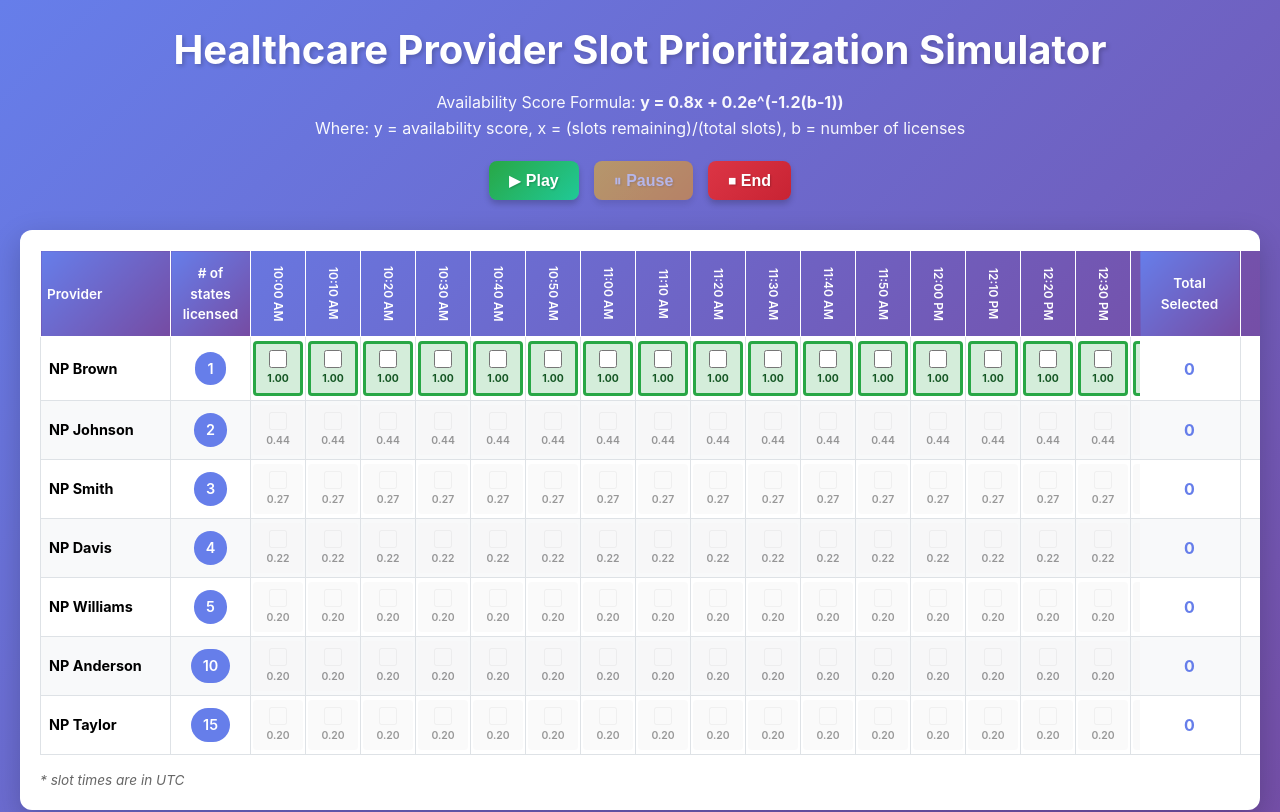
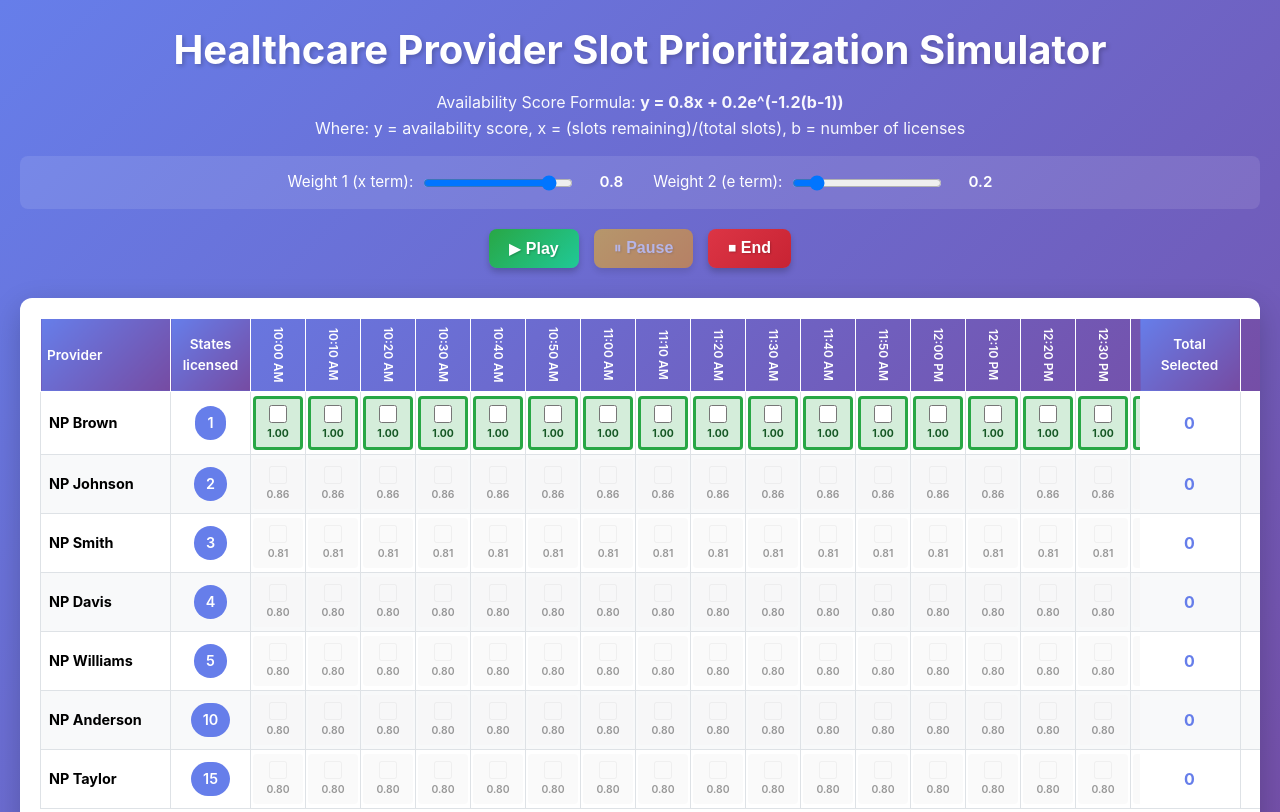
Before and after one commit to arundevgithub/SlotPrioritizationSimulator, a React (Vite) app: page / in a window 1280 px wide. Shown: the top 812 px of the page. Built offline with nearby package versions, Linux system fonts and the light colour scheme.

Commit message:
Added weight controls

```diff
--- a/src/App.css
+++ b/src/App.css
@@ -22,6 +22,36 @@
   font-size: 2.5rem;
   font-weight: 700;
   text-shadow: 2px 2px 4px rgba(0, 0, 0, 0.2);
+}
+
+.weight-controls {
+  display: flex;
+  gap: 30px;
+  justify-content: center;
+  align-items: center;
+  margin: 15px 0;
+  padding: 15px;
+  background: rgba(255, 255, 255, 0.1);
+  border-radius: 8px;
+}
+
+.weight-control {
+  display: flex;
+  align-items: center;
+  gap: 10px;
+  color: white;
+  font-size: 0.95rem;
+}
+
+.weight-control input[type="range"] {
+  width: 150px;
+  cursor: pointer;
+}
+
+.weight-control span {
+  min-width: 40px;
+  font-weight: 600;
+  text-align: right;
 }
 
 .equation-info {
--- a/src/App.jsx
+++ b/src/App.jsx
@@ -42,6 +42,8 @@ function App() {
   const [newlySelectedSlots, setNewlySelectedSlots] = useState({}) // { providerId: { slotId: true } } - for highlighting
   const [isPlaying, setIsPlaying] = useState(false)
   const [isPaused, setIsPaused] = useState(false)
+  const [weight1, setWeight1] = useState(0.8) // Weight for x term
+  const [weight2, setWeight2] = useState(0.2) // Weight for exponential term
   const timeSlots = useMemo(() => generateTimeSlots(), [])
   const simulationIntervalRef = useRef(null)
   const simulationInProgressRef = useRef(false)
@@ -77,7 +79,7 @@ function App() {
     return truncated.toFixed(2)
   }
 
-  // Calculate availability score: y = 0.8x + 0.2e^(-1.2(b-1))
+  // Calculate availability score: y = weight1*x + weight2*e^(-1.2(b-1))
   // where x = (slots remaining for a provider) / (total number of slots)
   // b is the number of licenses, and e is Euler's number
   const calculateAvailabilityScore = (providerId, licenses) => {
@@ -86,8 +88,8 @@ function App() {
     const selectedSlotsCount = getTotalSelectedSlots(providerId)
     const slotsRemaining = totalSlots - selectedSlotsCount
     const x = slotsRemaining / totalSlots
-    const exponentialTerm = 0.8 * Math.exp(-1.2 * (licenses - 1))
-    return 0.2 * x + exponentialTerm
+    const exponentialTerm = Math.exp(-1.2 * (licenses - 1))
+    return weight1 * x + weight2 * exponentialTerm
   }
 
   // Toggle slot selection for a provider
@@ -161,8 +163,8 @@ function App() {
         const selectedCount = Object.values(currentSelectedSlots[provider.id] || {}).filter(Boolean).length
         const slotsRemaining = totalSlots - selectedCount
         const x = slotsRemaining / totalSlots
-        const exponentialTerm = 0.2 * Math.exp(-1.2 * (provider.licenses - 1))
-        const rawScore = 0.8 * x + exponentialTerm
+        const exponentialTerm = Math.exp(-1.2 * (provider.licenses - 1))
+        const rawScore = weight1 * x + weight2 * exponentialTerm
         const roundedScore = Math.floor(rawScore * 100) / 100 // Truncate to 2 decimal places (match getMaxScoreProviderForSlot)
         return { id: provider.id, score: roundedScore }
       })
@@ -186,7 +188,7 @@ function App() {
       })
     })
     return highlightedSlots.sort((a, b) => a.timeIndex - b.timeIndex)
-  }, [timeSlots, sortedProviders])
+  }, [timeSlots, sortedProviders, weight1, weight2])
 
   // Helper function to get highlighted slots from current state
   const getCurrentHighlightedSlots = () => {
@@ -208,11 +210,11 @@ function App() {
   const calculateAvailabilityScoreWithState = (providerId, licenses, stateSnapshot) => {
     if (licenses === 0) return Infinity
     const totalSlots = timeSlots.length
-    const selectedCount = Object.values(stateSnapshot[provider.id] || {}).filter(Boolean).length
+    const selectedCount = Object.values(stateSnapshot[providerId] || {}).filter(Boolean).length
     const slotsRemaining = totalSlots - selectedCount
     const x = slotsRemaining / totalSlots
-    const exponentialTerm = 0.2 * Math.exp(-1.2 * (licenses - 1))
-    return 0.8 * x + exponentialTerm
+    const exponentialTerm = Math.exp(-1.2 * (licenses - 1))
+    return weight1 * x + weight2 * exponentialTerm
   }
 
   // Get highlighted provider for a slot with state snapshot (for simulation)
@@ -427,14 +429,61 @@ function App() {
     setNewlySelectedSlots({}) // Clear highlighting
   }
 
+  // Handle weight changes - ensure sum is always 1
+  const handleWeight1Change = (newWeight1) => {
+    const clampedWeight1 = Math.max(0.1, Math.min(0.9, newWeight1))
+    const newWeight2 = 1 - clampedWeight1
+    setWeight1(clampedWeight1)
+    setWeight2(newWeight2)
+    // Reset slots when weights change
+    setSelectedSlots({})
+    setNewlySelectedSlots({})
+  }
+
+  const handleWeight2Change = (newWeight2) => {
+    const clampedWeight2 = Math.max(0.1, Math.min(0.9, newWeight2))
+    const newWeight1 = 1 - clampedWeight2
+    setWeight1(newWeight1)
+    setWeight2(clampedWeight2)
+    // Reset slots when weights change
+    setSelectedSlots({})
+    setNewlySelectedSlots({})
+  }
+
   return (
     <div className="app">
       <header className="app-header">
         <h1>Healthcare Provider Slot Prioritization Simulator</h1>
         <p className="equation-info">
-          Availability Score Formula: <strong>y = 0.8x + 0.2e^(-1.2(b-1))</strong><br />
+          Availability Score Formula: <strong>y = {weight1.toFixed(1)}x + {weight2.toFixed(1)}e^(-1.2(b-1))</strong><br />
           Where: y = availability score, x = (slots remaining)/(total slots), b = number of licenses
         </p>
+        <div className="weight-controls">
+          <label className="weight-control">
+            Weight 1 (x term):
+            <input
+              type="range"
+              min="0.1"
+              max="0.9"
+              step="0.1"
+              value={weight1}
+              onChange={(e) => handleWeight1Change(parseFloat(e.target.value))}
+            />
+            <span>{weight1.toFixed(1)}</span>
+          </label>
+          <label className="weight-control">
+            Weight 2 (e term):
+            <input
+              type="range"
+              min="0.1"
+              max="0.9"
+              step="0.1"
+              value={weight2}
+              onChange={(e) => handleWeight2Change(parseFloat(e.target.value))}
+            />
+            <span>{weight2.toFixed(1)}</span>
+          </label>
+        </div>
         <div className="simulation-controls">
           <button
             onClick={handlePlay}
@@ -464,7 +513,7 @@ function App() {
           <thead>
             <tr>
               <th className="provider-col">Provider</th>
-              <th className="licenses-col"># of states licensed</th>
+              <th className="licenses-col">States licensed</th>
               {timeSlots.map((slot) => (
                 <th key={slot.id} className="time-slot-header">
                   {slot.displayTime}
```
